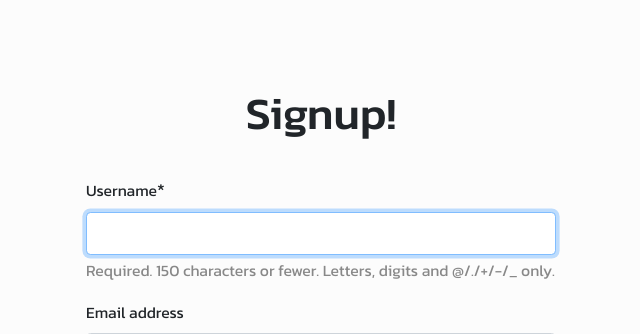
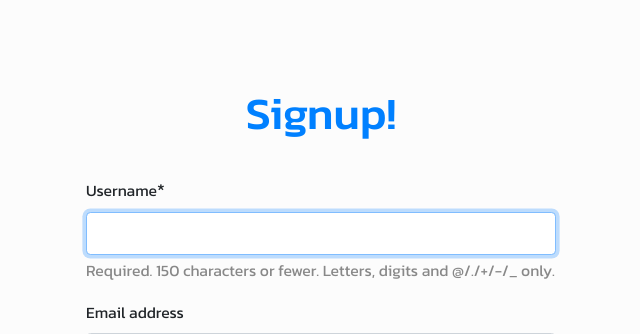
Before and after one commit to Jaswanth5996/Developer_hub, a Django app: page /signup in a window 1280 px wide. Shown: the part 79-413 px from the top of the page, without its empty margins (319-959 px from the left). Run offline with Django 5.2, Linux system fonts and the light colour scheme; some libraries are stand-ins or nearby versions.

Commit message:
minor-change

```diff
--- a/templates/signup.html
+++ b/templates/signup.html
@@ -4,7 +4,7 @@
 <br>
 <br><br>
 <div class="container" style="width: 500px;margin-top:30px;">
-    <h1 align="center">Signup!</h1>
+    <h1 align="center"style="color:0080FF;">Signup!</h1>
     <br>
 <form method="post" autocomplete="off">
     {%csrf_token%}
```
